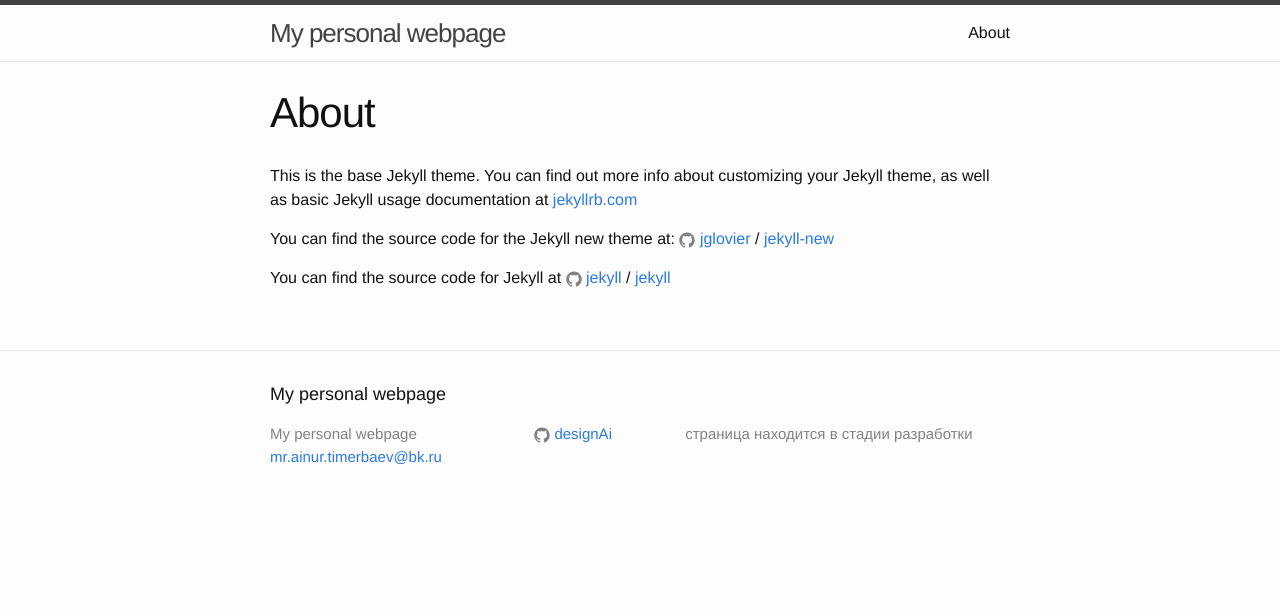
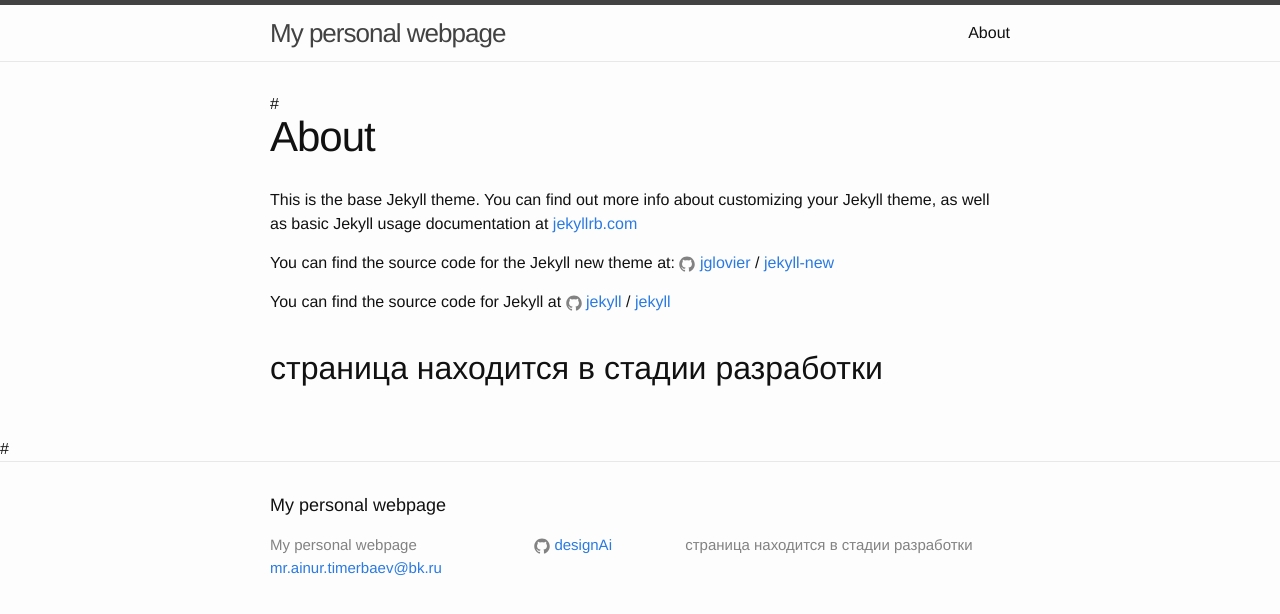
Before and after one commit to designAi/designAi.github.io, a Jekyll site: the page built from about.md, in a window 1280 px wide. Shown: the top 614 px of the page. Built offline with Jekyll 4.4.1, drawn with Linux system fonts in a browser that asks for light colours.

Commit message:
Update default.html

```diff
--- a/_layouts/default.html
+++ b/_layouts/default.html
@@ -9,11 +9,12 @@
 
     <div class="page-content">
       <div class="wrapper">
-        {{ content }}
+       # {{ content }}
+       <h1>страница находится в стадии разработки</h1>
       </div>
     </div>
 
-    {% include footer.html %}
+    #{% include footer.html %}
 
   </body>
 
```
